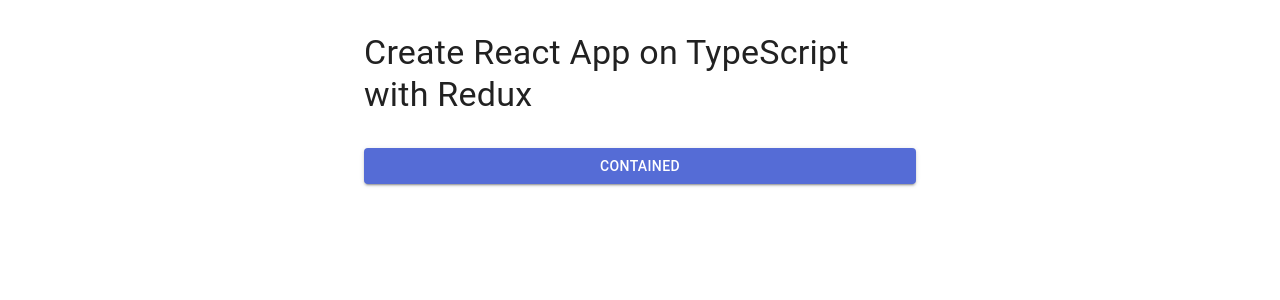
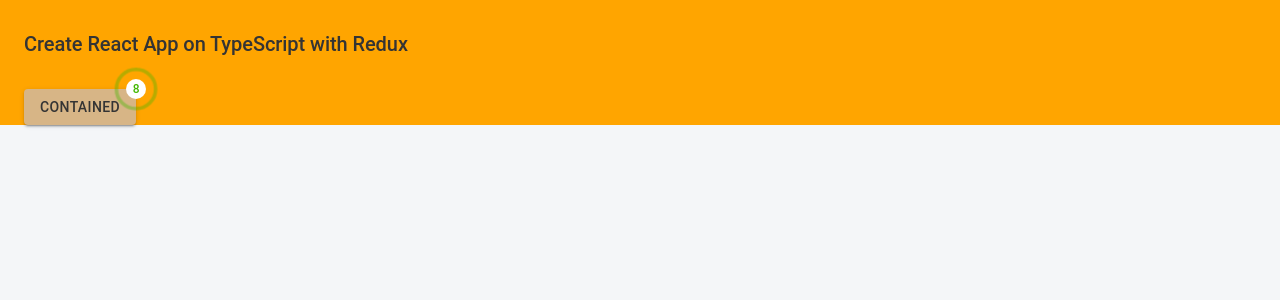
Before and after one commit to studiousdoston/burak-react, a React (Create React App) app: page / in a window 1280 px wide. Shown: the top 300 px of the page. Built offline with nearby package versions, Linux system fonts and the light colour scheme.

Commit message:
feat: MUI customized integration

```diff
--- a/src/app/App.tsx
+++ b/src/app/App.tsx
@@ -1,17 +1,25 @@
 import React from "react";
 import "../css/app.css";
 import { Container, Stack, Typography, Box, Button } from "@mui/material";
+import { RippleBadge } from "./MaterialTheme/styled";
 
 function App() {
   return (
-    <Container maxWidth="sm">
+    <Container sx={{ background: "orange" }}>
       <Stack direction={"column"}>
         <Box sx={{ my: 4 }}>
           <Typography variant="h4" component={"h4"}>
             Create React App on TypeScript with Redux
           </Typography>
         </Box>
-        <Button variant="contained">Contained</Button>
+        <Box>
+          <RippleBadge badgeContent={8}>
+            <Button variant="contained" color="secondary">
+              {" "}
+              Contained
+            </Button>
+          </RippleBadge>
+        </Box>
       </Stack>
     </Container>
   );
--- /dev/null
+++ b/src/app/MaterialTheme/index.ts
@@ -0,0 +1,66 @@
+import { createTheme } from '@mui/material/styles';
+import { common } from '@mui/material/colors';
+import shadow from './shadow';
+import typography from './typography';
+import { maxWidth } from '@mui/system';
+
+/**
+ * LIGHT THEME (DEFAULT)
+ */
+const light = {
+	palette: {
+		type: 'light',
+		background: {
+			default: '#f8f8ff',
+			paper: common.white,
+		},
+		primary: {
+			contrastText: '#d7b586',
+			main: '#343434',
+		},
+		secondary: {
+			contrastText: '#343434',
+			main: '#d7b586',
+		},
+		text: {
+			primary: '#343434',
+			secondary: '#d7b586',
+			dark: common.black,
+		},
+	},
+	components: {
+		MuiContainer: {
+			styleOverrides: {
+				root: {
+					height: '100%',
+				},
+			},
+		},
+		MuiCssBaseline: {
+			styleOverrides: {
+				html: { height: '100%' },
+				body: { background: '#f4f6f8', height: '100%', minHeight: '100%' },
+			},
+		},
+	},
+	shadow,
+	typography,
+};
+
+// A custom theme for this app
+let theme = createTheme(light);
+theme = createTheme(theme, {
+	components: {
+		MuiContainer: {
+			styleOverrides: {
+				maxWidthLg: {
+					[theme.breakpoints.up('lg')]: {
+						maxWidth: '1300px',
+					},
+				},
+			},
+		},
+	},
+});
+
+export default theme;
--- /dev/null
+++ b/src/app/MaterialTheme/shadow.ts
@@ -0,0 +1,27 @@
+export default [
+	'none',
+	'0 0 0 1px rgba(63,63,68,0.05), 0 1px 2px 0 rgba(63,63,68,0.15)',
+	'0 0 1px 0 rgba(0,0,0,0.31), 0 2px 2px -2px rgba(0,0,0,0.25)',
+	'0 0 1px 0 rgba(0,0,0,0.31), 0 3px 4px -2px rgba(0,0,0,0.25)',
+	'0 0 1px 0 rgba(0,0,0,0.31), 0 3px 4px -2px rgba(0,0,0,0.25)',
+	'0 0 1px 0 rgba(0,0,0,0.31), 0 4px 6px -2px rgba(0,0,0,0.25)',
+	'0 0 1px 0 rgba(0,0,0,0.31), 0 4px 6px -2px rgba(0,0,0,0.25)',
+	'0 0 1px 0 rgba(0,0,0,0.31), 0 4px 8px -2px rgba(0,0,0,0.25)',
+	'0 0 1px 0 rgba(0,0,0,0.31), 0 5px 8px -2px rgba(0,0,0,0.25)',
+	'0 0 1px 0 rgba(0,0,0,0.31), 0 6px 12px -4px rgba(0,0,0,0.25)',
+	'0 0 1px 0 rgba(0,0,0,0.31), 0 7px 12px -4px rgba(0,0,0,0.25)',
+	'0 0 1px 0 rgba(0,0,0,0.31), 0 6px 16px -4px rgba(0,0,0,0.25)',
+	'0 0 1px 0 rgba(0,0,0,0.31), 0 7px 16px -4px rgba(0,0,0,0.25)',
+	'0 0 1px 0 rgba(0,0,0,0.31), 0 8px 18px -8px rgba(0,0,0,0.25)',
+	'0 0 1px 0 rgba(0,0,0,0.31), 0 9px 18px -8px rgba(0,0,0,0.25)',
+	'0 0 1px 0 rgba(0,0,0,0.31), 0 10px 20px -8px rgba(0,0,0,0.25)',
+	'0 0 1px 0 rgba(0,0,0,0.31), 0 11px 20px -8px rgba(0,0,0,0.25)',
+	'0 0 1px 0 rgba(0,0,0,0.31), 0 12px 22px -8px rgba(0,0,0,0.25)',
+	'0 0 1px 0 rgba(0,0,0,0.31), 0 13px 22px -8px rgba(0,0,0,0.25)',
+	'0 0 1px 0 rgba(0,0,0,0.31), 0 14px 24px -8px rgba(0,0,0,0.25)',
+	'0 0 1px 0 rgba(0,0,0,0.31), 0 16px 28px -8px rgba(0,0,0,0.25)',
+	'0 0 1px 0 rgba(0,0,0,0.31), 0 18px 30px -8px rgba(0,0,0,0.25)',
+	'0 0 1px 0 rgba(0,0,0,0.31), 0 20px 32px -8px rgba(0,0,0,0.25)',
+	'0 0 1px 0 rgba(0,0,0,0.31), 0 22px 34px -8px rgba(0,0,0,0.25)',
+	'0 0 1px 0 rgba(0,0,0,0.31), 0 24px 36px -8px rgba(0,0,0,0.25)',
+];
--- /dev/null
+++ b/src/app/MaterialTheme/styled.ts
@@ -0,0 +1,30 @@
+import { styled } from "@mui/material/styles";
+import Badge from "@mui/material/Badge";
+
+export const RippleBadge = styled(Badge)(({ theme }) => ({
+  "& .MuiBadge-badge": {
+    color: "#44b700",
+    background: "white",
+    "&::after": {
+      position: "absolute",
+      top: "-2px",
+      left: "-2px",
+      width: "120%",
+      height: "120%",
+      borderRadius: "50%",
+      animation: "ripple 1.2s infinite ease-in-out",
+      border: "2px solid currentColor",
+      content: '""',
+    },
+  },
+  "@keyframes ripple": {
+    "0%": {
+      transform: "scale(.8)",
+      opacity: 1,
+    },
+    "100%": {
+      transform: "scale(2.4)",
+      opacity: 0,
+    },
+  },
+}));
--- /dev/null
+++ b/src/app/MaterialTheme/typography.ts
@@ -0,0 +1,35 @@
+export default {
+	h1: {
+		fontWeight: 500,
+		fontSize: 35,
+		letterSpacing: '-0.24px',
+	},
+	h2: {
+		fontWeight: 500,
+		fontSize: 29,
+		letterSpacing: '-0.24px',
+	},
+	h3: {
+		fontWeight: 500,
+		fontSize: 24,
+		letterSpacing: '-0.06px',
+	},
+	h4: {
+		fontWeight: 500,
+		fontSize: 20,
+		letterSpacing: '-0.06px',
+	},
+	h5: {
+		fontWeight: 500,
+		fontSize: 16,
+		letterSpacing: '-0.05px',
+	},
+	h6: {
+		fontWeight: 500,
+		fontSize: 14,
+		letterSpacing: '-0.05px',
+	},
+	overline: {
+		fontWeight: 500,
+	},
+};
--- a/src/index.tsx
+++ b/src/index.tsx
@@ -6,7 +6,7 @@
 import reportWebVitals from "./reportWebVitals";
 import { ThemeProvider } from "@mui/material/styles";
 import CssBaseline from "@mui/material/CssBaseline";
-import theme from "./theme";
+import theme from "./app/MaterialTheme";
 import "./css/index.css";
 
 ReactDOM.render(
--- a/src/theme.ts
+++ /dev/null
@@ -1,20 +0,0 @@
-import { createTheme } from "@mui/material/styles";
-import { red } from "@mui/material/colors";
-
-// Create a theme instance.
-const theme = createTheme({
-  cssVariables: true,
-  palette: {
-    primary: {
-      main: "#556cd6",
-    },
-    secondary: {
-      main: "#19857b",
-    },
-    error: {
-      main: red.A400,
-    },
-  },
-});
-
-export default theme;
```
